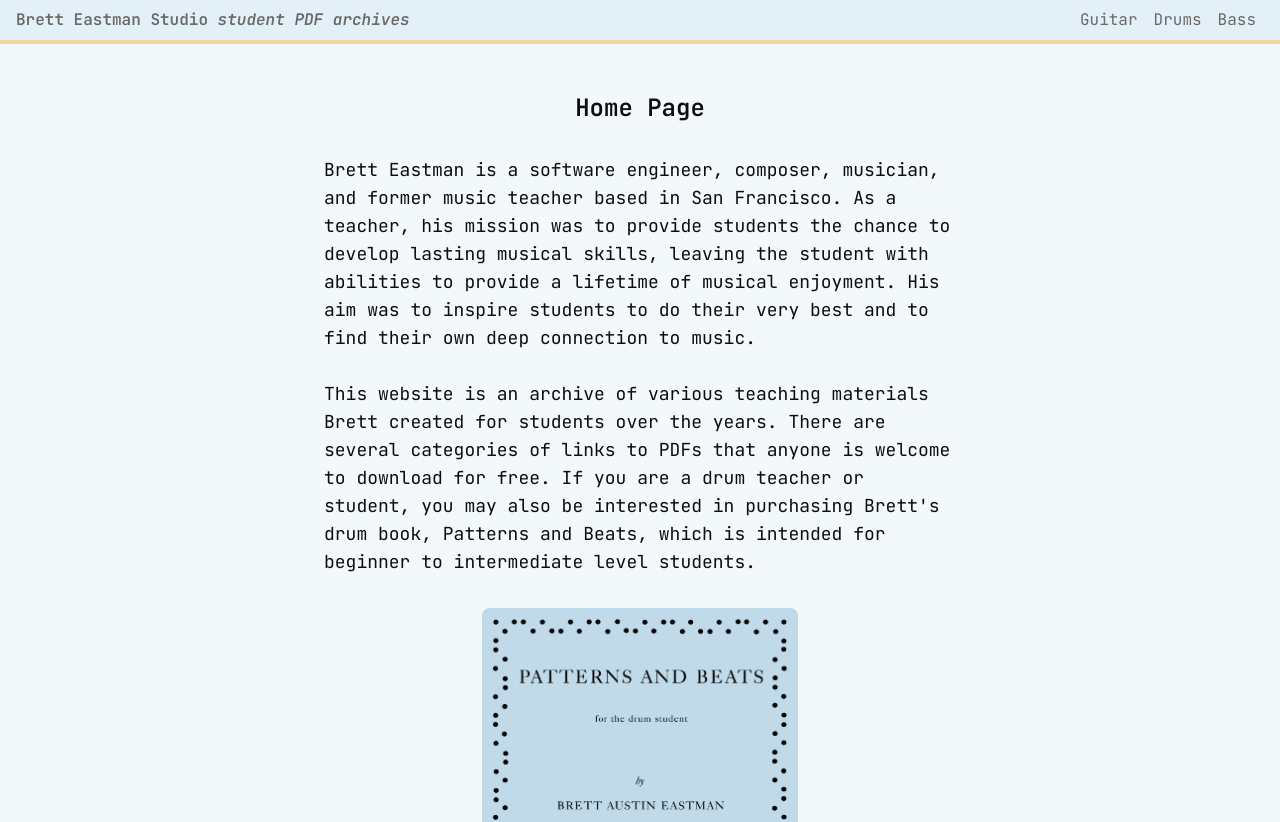
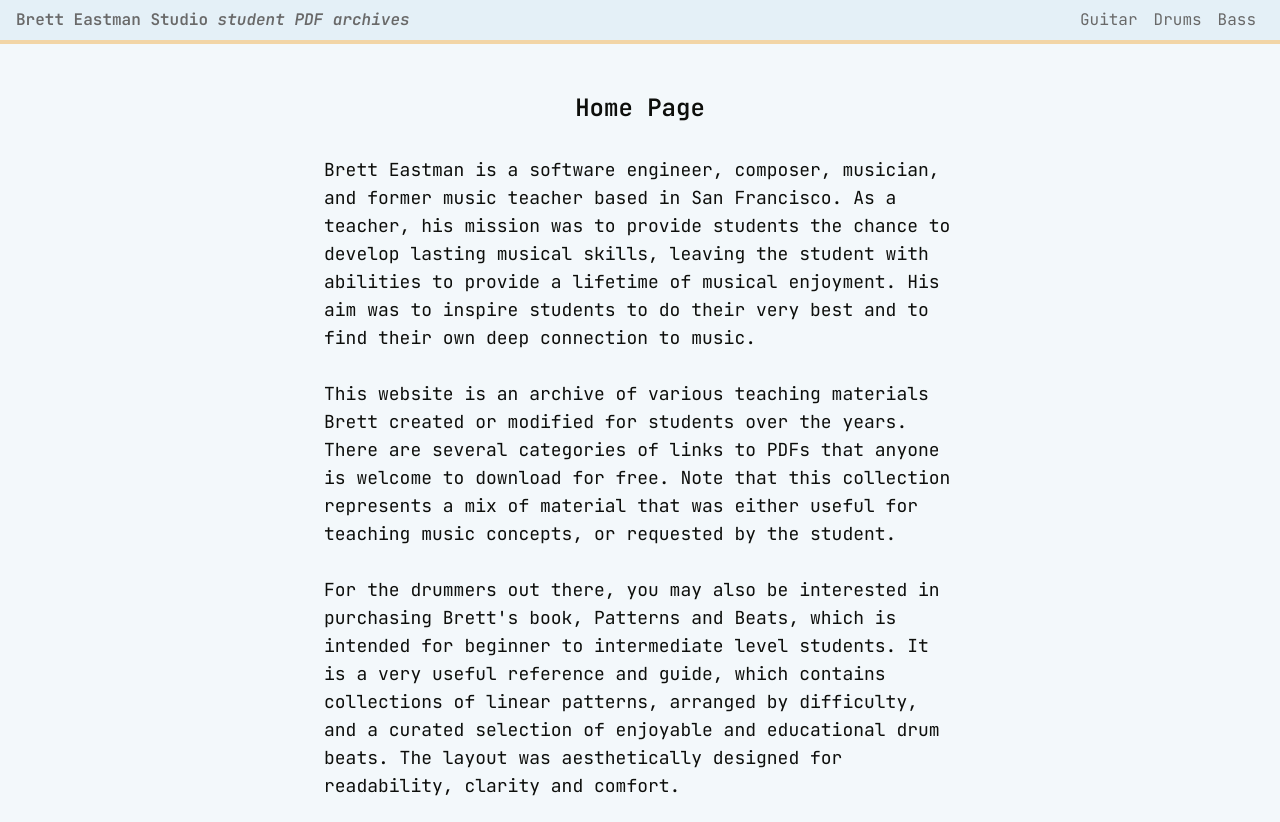
Before and after one commit to BrettEastman/bretteastmanstudio, a SvelteKit app: page / in a window 1280 px wide. Shown: the top 822 px of the page. Built offline with nearby package versions, Linux system fonts and the light colour scheme.

Commit message:
refactor(expansion2): add sort function to alphabetize songs in each of the server files

```diff
--- a/src/routes/+page.svelte
+++ b/src/routes/+page.svelte
@@ -29,16 +29,26 @@
     </p>
     <br />
     <p>
-      This website is an archive of various teaching materials Brett created for
-      students over the years. There are several categories of links to PDFs
-      that anyone is welcome to download for free. If you are a drum teacher or
-      student, you may also be interested in purchasing Brett's drum book,
+      This website is an archive of various teaching materials Brett created or
+      modified for students over the years. There are several categories of
+      links to PDFs that anyone is welcome to download for free. Note that this
+      collection represents a mix of material that was either useful for
+      teaching music concepts, or requested by the student.
+    </p>
+    <br />
+    <p>
+      For the drummers out there, you may also be interested in purchasing
+      Brett's book,
       <a
         href="https://www.amazon.com/gp/product/B09QGB3TM3?ref_=dbs_m_mng_rwt_calw_tpbk_0&storeType=ebooks&qid=1731269493&sr=8-1"
         target="_blank"
         aria-label="Patterns and Beats on Amazon"
         class="hover:text-secondary60 duration-200">Patterns and Beats</a
-      >, which is intended for beginner to intermediate level students.
+      >, which is intended for beginner to intermediate level students. It is a
+      very useful reference and guide, which contains collections of linear
+      patterns, arranged by difficulty, and a curated selection of enjoyable and
+      educational drum beats. The layout was aesthetically designed for
+      readability, clarity and comfort.
     </p>
     <a
       href="https://www.amazon.com/gp/product/B09QGB3TM3?ref_=dbs_m_mng_rwt_calw_tpbk_0&storeType=ebooks&qid=1731269493&sr=8-1"
--- a/src/routes/bass/+page.server.ts
+++ b/src/routes/bass/+page.server.ts
@@ -18,6 +18,8 @@ export const load = async () => {
       songPdfLink: record.songPdfLink,
     }));
 
+    songList.sort((a, b) => a.songTitle.localeCompare(b.songTitle));
+
     return { songList };
   } catch (error) {
     console.error("Error fetching songs from PocketBase:", error);
--- a/src/routes/drums/+page.server.ts
+++ b/src/routes/drums/+page.server.ts
@@ -19,6 +19,8 @@ export const load = async () => {
       songPdfLink: record.songPdfLink,
     }));
 
+    songList.sort((a, b) => a.songTitle.localeCompare(b.songTitle));
+
     return { songList };
   } catch (error) {
     console.error("Error fetching songs from PocketBase:", error);
--- a/src/routes/guitar/+page.server.ts
+++ b/src/routes/guitar/+page.server.ts
@@ -18,6 +18,8 @@ export const load = async () => {
       songPdfLink: record.songPdfLink,
     }));
 
+    songList.sort((a, b) => a.songTitle.localeCompare(b.songTitle));
+
     return { songList };
   } catch (error) {
     console.error("Error fetching songs from PocketBase:", error);
```
